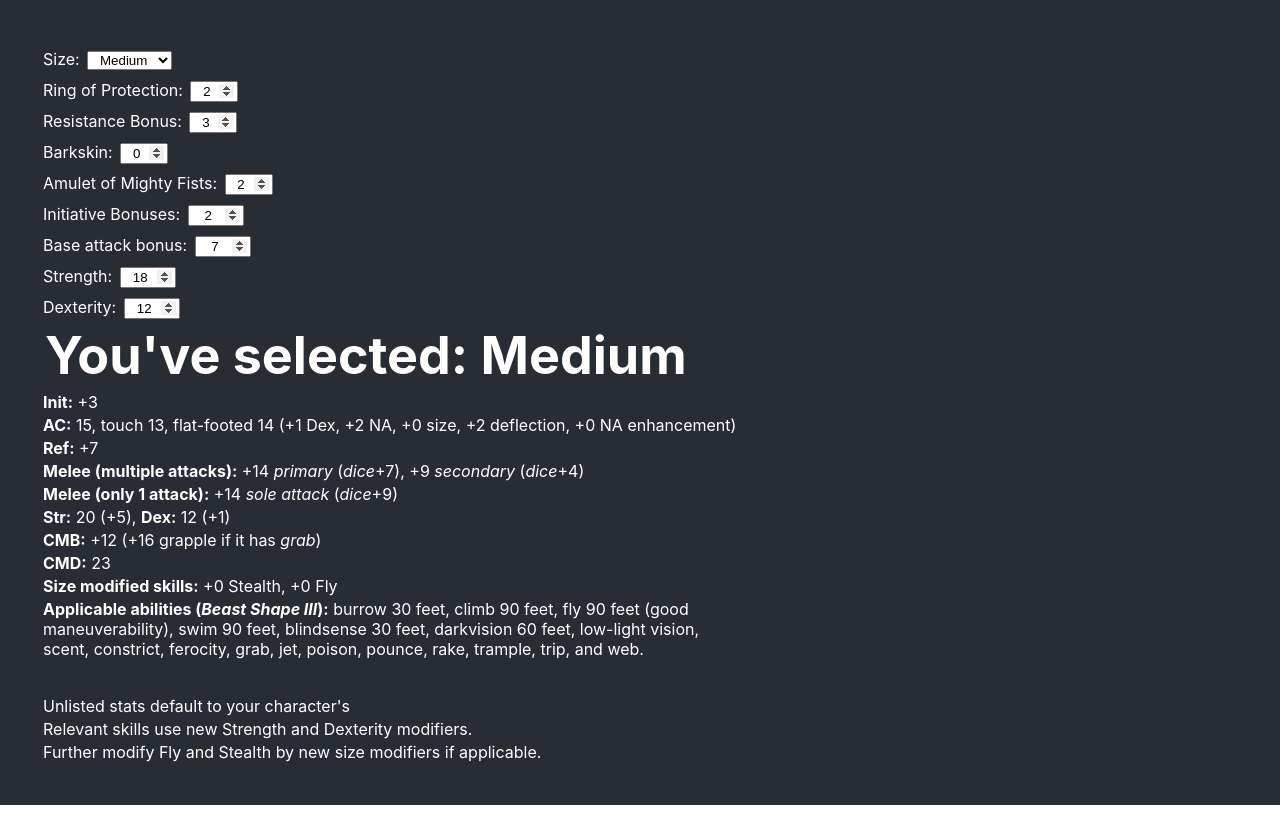
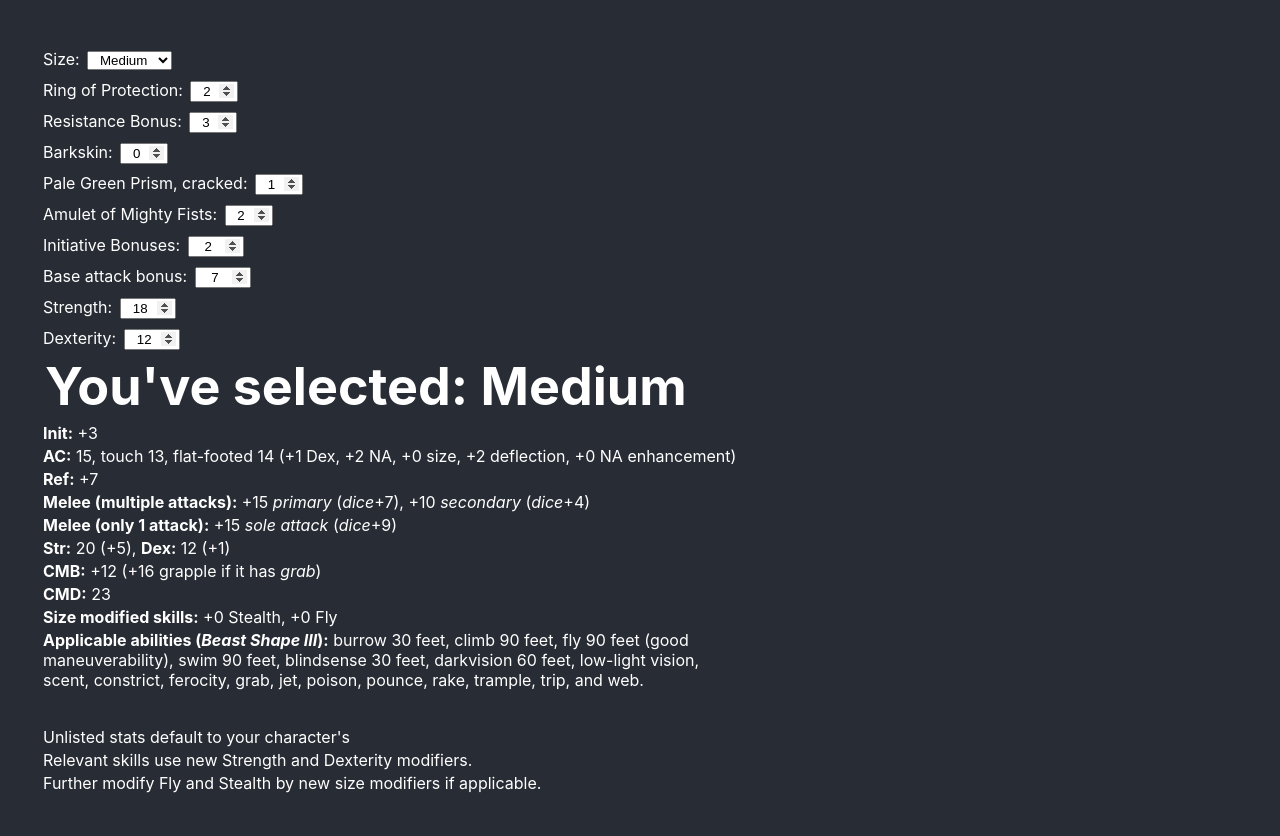
Before and after one commit to ethanvernon/interactive-wildshape, a React (Create React App) app: page / in a window 1280 px wide. Before the commit the page ends 805 px from the top, so only its background shows below. Built offline with nearby package versions, Linux system fonts and the light colour scheme.

Commit message:
Added and incorporated PrismInput.js

```diff
--- a/src/Parent.js
+++ b/src/Parent.js
@@ -10,6 +10,7 @@ import { ResistanceInput } from './ResistanceInput';
 import { AmuletInput } from './AmuletInput';
 import { RingOfProtInput } from './RingOfProtInput';
 import { BarkskinInput } from './BarkskinInput';
+import { PrismInput } from './PrismInput';
 
 export class Parent extends Component {
   constructor(props) {
@@ -41,7 +42,8 @@ export class Parent extends Component {
       skillsSizeMod: 0,
       amuletBonus: 2,
       ringBonus: 2,
-      barkskin: 0
+      barkskin: 0,
+      prismBonus: 1
     };
     this.changeForm = this.changeForm.bind(this);
     this.checkStrength = this.checkStrength.bind(this);
@@ -59,6 +61,7 @@ export class Parent extends Component {
     this.changeAmuletState = this.changeAmuletState.bind(this);
     this.changeProtState = this.changeProtState.bind(this);
     this.changeBarkskinState = this.changeBarkskinState.bind(this);
+    this.changePrismState = this.changePrismState.bind(this);
   }
 
 
@@ -215,6 +218,13 @@ export class Parent extends Component {
   changeAmuletState(newVal) {
     this.setState({
       amuletBonus: newVal
+    })
+  }
+
+  //passed to PrismInput.js
+  changePrismState(newVal) {
+    this.setState({
+      prismBonus: newVal
     })
   }
 
@@ -412,6 +422,9 @@ export class Parent extends Component {
         <BarkskinInput
           onChange = {this.changeBarkskinState}
           barkskin = {this.state.barkskin} />
+        <PrismInput
+          onChange = {this.changePrismState}
+          prismBonus = {this.state.prismBonus} />
         <AmuletInput
           onChange = {this.changeAmuletState}
           amuletBonus = {this.state.amuletBonus} />
@@ -451,6 +464,7 @@ export class Parent extends Component {
           amuletBonus = {this.state.amuletBonus}
           ringBonus = {this.state.ringBonus}
           barkskin = {this.state.barkskin}
+          prism = {this.state.prismBonus}
           />
       </div>
       );
--- /dev/null
+++ b/src/PrismInput.js
@@ -0,0 +1,36 @@
+import React, { Component } from 'react';
+import './App.css';
+
+export class PrismInput extends Component {
+  constructor(props) {
+    super(props);
+    this.handlePrismChange = this.handlePrismChange.bind(this);
+  }
+
+  handlePrismChange(e) {
+  	/*console.log(e.target.value);
+    const newStrength = this.props.changeStr(parseInt(e.target.value));
+    console.log("changeStr changed to "+ newStrength);
+    this.props.onChange(newStrength);*/
+
+    this.props.onChange(parseInt(e.target.value));
+  }
+
+
+
+
+  render() {
+    return (
+      <div>
+        <span>Pale Green Prism, cracked: </span>
+        <input
+        	id="barkskinBonus"
+        	type="number"
+        	min="0"
+        	max="1"
+        	defaultValue={this.props.prismBonus}
+        	onInput = {this.handlePrismChange}/>
+      </div>
+    );
+  }
+}
--- a/src/Sibling.js
+++ b/src/Sibling.js
@@ -29,10 +29,11 @@ export class Sibling extends Component {
     const flyMod = this.props.skillsSizeMod;
     const ringBonus = this.props.ringBonus;
     const barkskin = this.props.barkskin;
+    const prism = this.props.prism;
 
-    //adding amulet of MF
-    const modMab = this.props.modMab+aMF;
-    const secondaryMab = this.props.modMab+aMF-5;
+    //adding amulet of MF & prism
+    const modMab = this.props.modMab+aMF+prism;
+    const secondaryMab = this.props.modMab+aMF-5+prism;
     const primDamage = this.props.meleeDamage+aMF;
     const secondDamage = this.props.meleeDamageSecondary+aMF;
 
```
